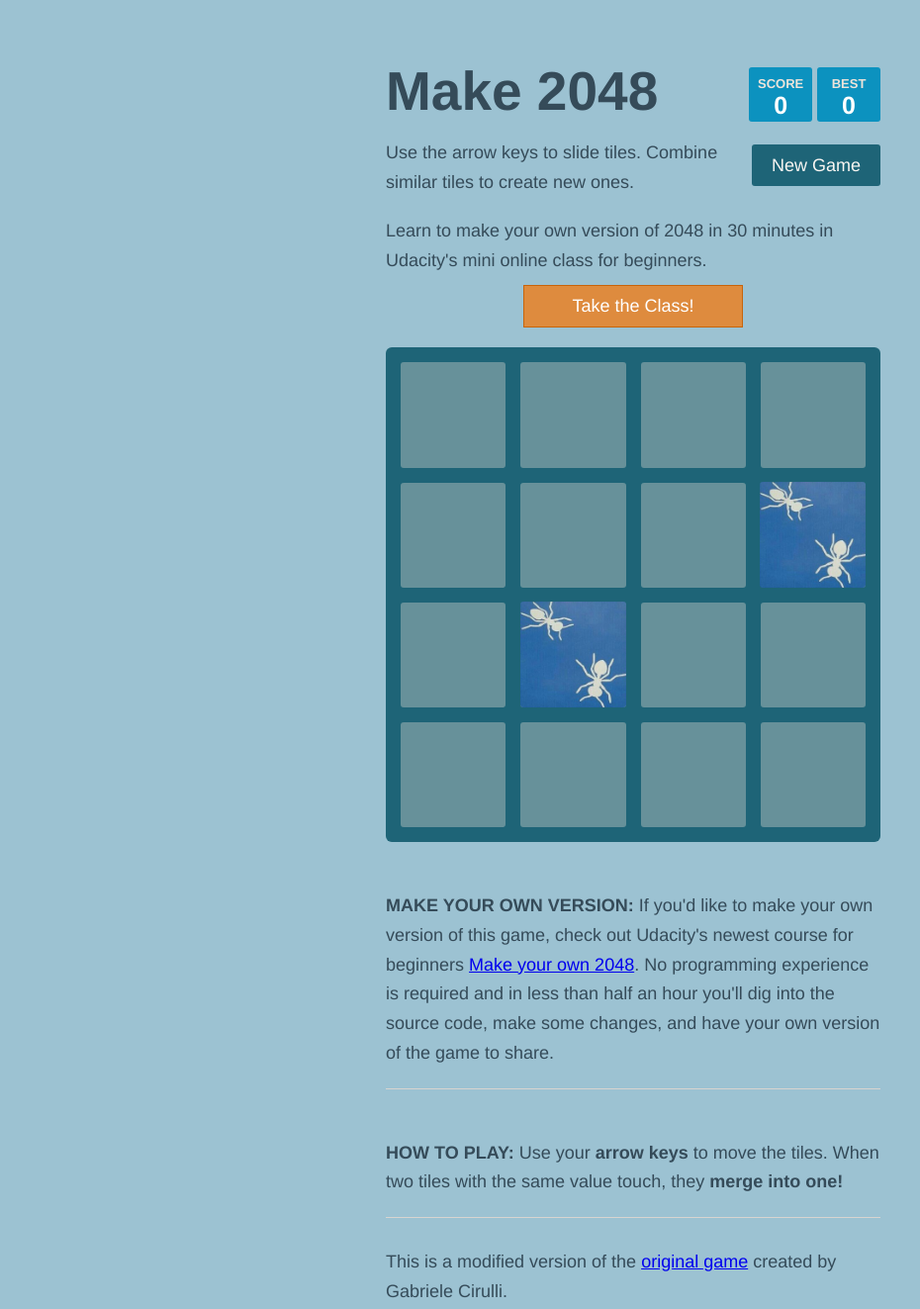
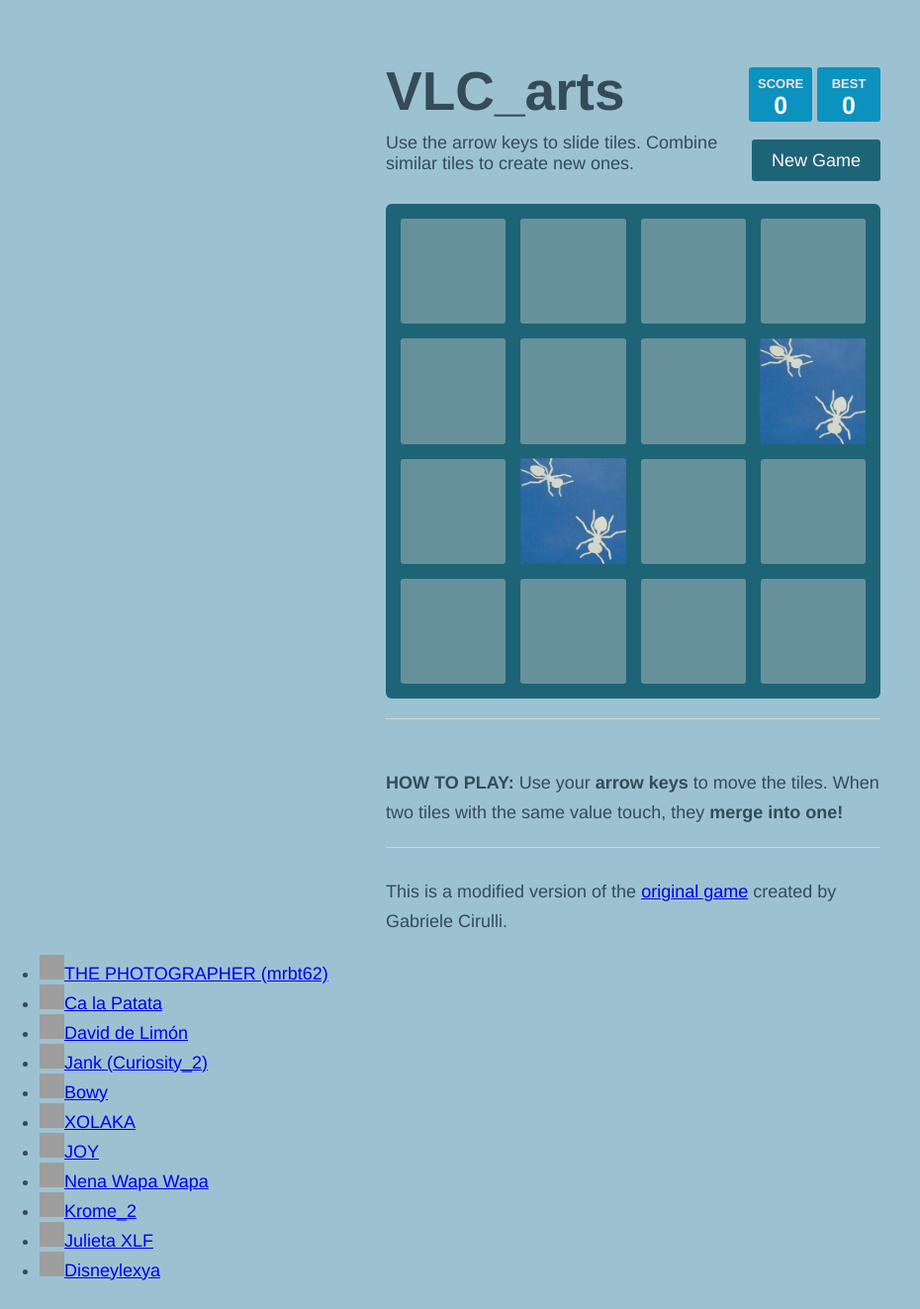
Before and after one commit to Dofick/2048spaintop, a plain HTML site: page index.html in a window 1280 px wide. Shown: the part 20-1343 px from the top of the page at 99% size, without its empty margins (0-930 px from the left). Drawn offline with Linux system fonts and the light colour scheme; grey boxes are pictures that could not be loaded.

Commit message:
Editado a fiti

```diff
--- a/index.html
+++ b/index.html
@@ -1,8 +1,13 @@
+
+
+
+
+
 <!DOCTYPE html>
 <html lang="en" manifest="cache.appcache">
 <head>
   <meta charset="utf-8">
-  <title>Make and Play Udacity 2048</title>
+  <title>VLC_arts</title>
 
   <link href="style/main.css" rel="stylesheet" type="text/css">
   <link href='http://fonts.googleapis.com/css?family=Source+Code+Pro:400,600,700' rel='stylesheet' type='text/css'>
@@ -17,15 +22,15 @@
   <meta name="viewport" content="width=device-width, target-densitydpi=160dpi, initial-scale=1.0, maximum-scale=1, user-scalable=no, minimal-ui">
   <meta name="format-detection" content="telephone=no" />
 
-  <meta property="og:title" content="2048 game"/>
-  <meta property="og:site_name" content="2048 game"/>
-  <meta property="og:description" content="Play Udacity 2048. Then, make your own 2048 game in Udacity's 2 hour mini course for programming beginners!"/>
+  <meta property="og:title" content="Brunete4Geo - 2048 VLC_ARTS"/>
+  <meta property="og:site_name" content="Brunete4Geo - 2048 VLC_ARTS"/>
+  <meta property="og:description" content="Play 2048 to solve GC8K1WM"/>
   <meta property="og:image" content="http://gabrielecirulli.github.io/2048/meta/og_image.png"/>
 </head>
 <body>
   <div class="container">
     <div class="heading">
-      <h1 class="title">Make 2048</h1>
+      <h1 class="title">VLC_arts</h1>
       <div class="scores-container">
         <div class="score-container">0</div>
         <div class="best-container">0</div>
@@ -33,14 +38,14 @@
     </div>
 
     <div class="above-game">
-      <p class="game-intro">
+
       <a class="restart-button">New Game</a>
       Use the arrow keys to slide  tiles. Combine similar tiles to create new ones.</p>
 
     </div>
 
     <div class="pre-game">
-      <p class="learn">Learn to make your own version of 2048 in 30 minutes in Udacity's mini online class for beginners.</p><a class="learn" href="https://www.udacity.com/course/ud248">Take the Class!</a>
+
     </div>
 
 
@@ -48,7 +53,7 @@
       <div class="game-message">
         <p></p>
         <div class="lower">
-	        <a href="http://www.udacity.com/course/ud248/"class="learn learn-low">Take the Class!</a>
+
           <a class="retry-button">Play Again</a>
           <div class="score-sharing"></div>
         </div>
@@ -87,9 +92,7 @@
     </div>
 
 
-    <p class="game-explanation">
-      <strong class="important">Make your own version:</strong> If you'd like to make your own version of this game, check out Udacity's newest course for beginners <a href="https://www.udacity.com/course/ud248" target="_blank">Make your own 2048</a>. No programming experience is required and in less than half an hour you'll dig into the source code, make some changes, and have your own version of the game to share.
-    </p>
+
     <hr>
     <p class="game-explanation">
       <strong class="important">How to play:</strong> Use your <strong>arrow keys</strong> to move the tiles. When two tiles with the same value touch, they <strong>merge into one!</strong>
@@ -99,6 +102,21 @@
     This is a modified version of the <a href="http://gabrielecirulli.github.io/2048/" target="_blank">original game</a> created by Gabriele Cirulli.
     </p>
   </div>
+
+<ul>
+	<li><img alt="" src="https://fitimollas.github.io/VLC_ARTS/tile-sets/presidents/2.jpg" style="height:25px; width:25px" /><a href="https://www.instagram.com/mrbt62/" target="_blank">THE PHOTOGRAPHER (mrbt62)</a></li>
+	<li><img alt="" src="https://fitimollas.github.io/VLC_ARTS/tile-sets/presidents/4.jpg" style="height:25px; width:25px" /><a href="https://www.instagram.com/calapatata/" target="_blank">Ca la Patata</a></li>
+	<li><img alt="" src="https://fitimollas.github.io/VLC_ARTS/tile-sets/presidents/8.jpg" style="height:25px; width:25px" /><a href="https://www.instagram.com/daviddelimon/" target="_blank">David de Lim&oacute;n</a></li>
+	<li><img alt="" src="https://fitimollas.github.io/VLC_ARTS/tile-sets/presidents/16.jpg" style="height:25px; width:25px" /><a href="https://www.instagram.com/curiosity_2/" target="_blank">Jank&nbsp;(Curiosity_2)</a></li>
+	<li><img alt="" src="https://fitimollas.github.io/VLC_ARTS/tile-sets/presidents/32.jpg" style="height:25px; width:25px" /><a href="https://www.instagram.com/bowy_face/?hl=es" target="_blank">Bowy</a></li>
+	<li><img alt="" src="https://fitimollas.github.io/VLC_ARTS/tile-sets/presidents/64.jpg" style="height:25px; width:25px" /><a href="https://www.instagram.com/xolaka/" target="_blank">XOLAKA</a></li>
+	<li><img alt="" src="https://fitimollas.github.io/VLC_ARTS/tile-sets/presidents/128.jpg" style="height:25px; width:25px" /><a href="https://www.instagram.com/x__j_o_y__x/?hl=es" target="_blank">JOY</a></li>
+	<li><img alt="" src="https://fitimollas.github.io/VLC_ARTS/tile-sets/presidents/256.jpg" style="height:25px; width:25px" /><a href="https://www.instagram.com/lanenawapawapa/" target="_blank">Nena Wapa Wapa</a></li>
+	<li><img alt="" src="https://fitimollas.github.io/VLC_ARTS/tile-sets/presidents/512.jpg" style="height:25px; width:25px" /><a href="https://www.instagram.com/krome_2/" target="_blank">Krome_2</a>&nbsp;</li>
+	<li><img alt="" src="https://fitimollas.github.io/VLC_ARTS/tile-sets/presidents/1024.jpg" style="height:25px; width:25px" /><a href="https://www.instagram.com/julieta_xlf/" target="_blank">Julieta XLF</a></li>
+	<li><img alt="" src="https://fitimollas.github.io/VLC_ARTS/tile-sets/presidents/2048.jpg" style="height:25px; width:25px" /><a href="https://www.instagram.com/disneylexya/?hl=es" target="_blank">Disneylexya</a></li>
+</ul>
+
 
   <script src="js/bind_polyfill.js"></script>
   <script src="js/classlist_polyfill.js"></script>
--- a/js/html_actuator.js
+++ b/js/html_actuator.js
@@ -146,7 +146,7 @@ HTMLActuator.prototype.updateBestScore = function (bestScore) {
 
 HTMLActuator.prototype.message = function (won) {
   var type    = won ? "game-won" : "game-over";
-  var message = won ? "Codeword = NoPainNoGain" : "Game over!";
+  var message = won ? "Code: Keyboard64" : "Game over!";
 
   if (typeof ga !== "undefined") {
     ga("send", "event", "game", "end", type, this.score);
@@ -156,7 +156,7 @@ HTMLActuator.prototype.message = function (won) {
   this.messageContainer.getElementsByTagName("p")[0].textContent = message;
 
   this.clearContainer(this.sharingContainer);
-  this.sharingContainer.appendChild(this.scoreTweetButton());
+
   twttr.widgets.load();
 };
 
@@ -165,15 +165,3 @@ HTMLActuator.prototype.clearMessage = function () {
   this.messageContainer.classList.remove("game-won");
   this.messageContainer.classList.remove("game-over");
 };
-
-HTMLActuator.prototype.scoreTweetButton = function () {
-  var tweet = document.createElement("a");
-  tweet.classList.add("twitter-share-button");
-  tweet.setAttribute("href", "https://twitter.com/share");
-  tweet.textContent = "Tweet";
-
-  var text = "" + this.score + " points in Udacity2048! http://ow.ly/vpoFS Code your own game in their new mini course http://ow.ly/vpaLY #2048game"
-  tweet.setAttribute("data-text", text);
-
-  return tweet;
-};
```
Also changed, not shown: favicon.ico, tile-sets/udacity/1024.png (deleted), tile-sets/udacity/128.png (deleted), tile-sets/udacity/16.png (deleted), tile-sets/udacity/2.png (deleted), tile-sets/udacity/2048.png (deleted), tile-sets/udacity/256.png (deleted), tile-sets/udacity/32.png (deleted), tile-sets/udacity/4.png (deleted), tile-sets/udacity/512.png (deleted), tile-sets/udacity/64.png (deleted), tile-sets/udacity/8.png (deleted), 3 other files.
